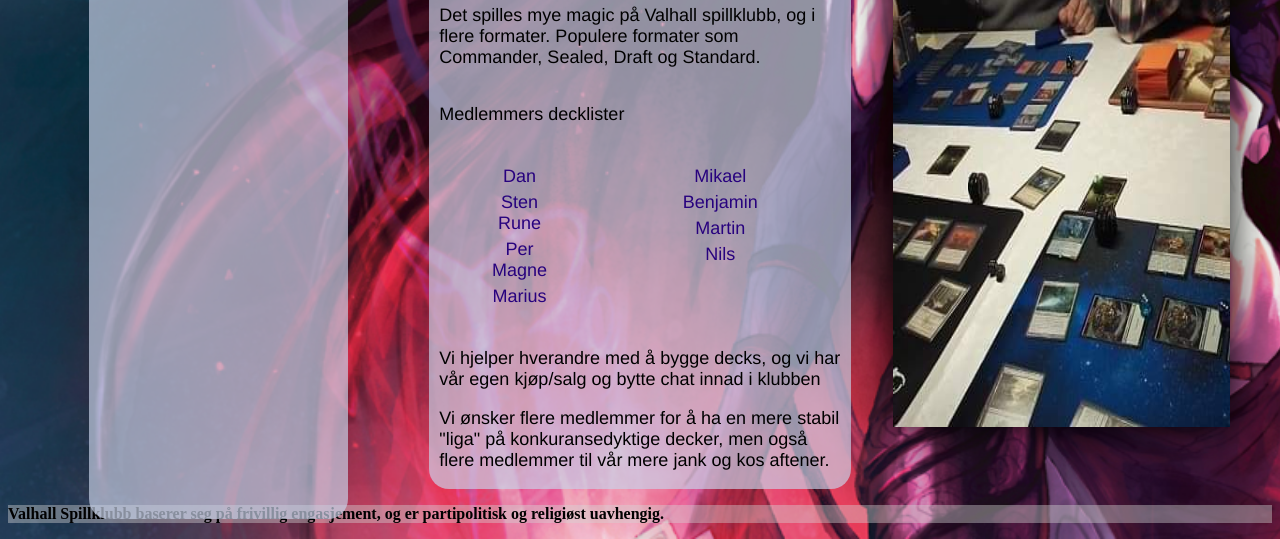
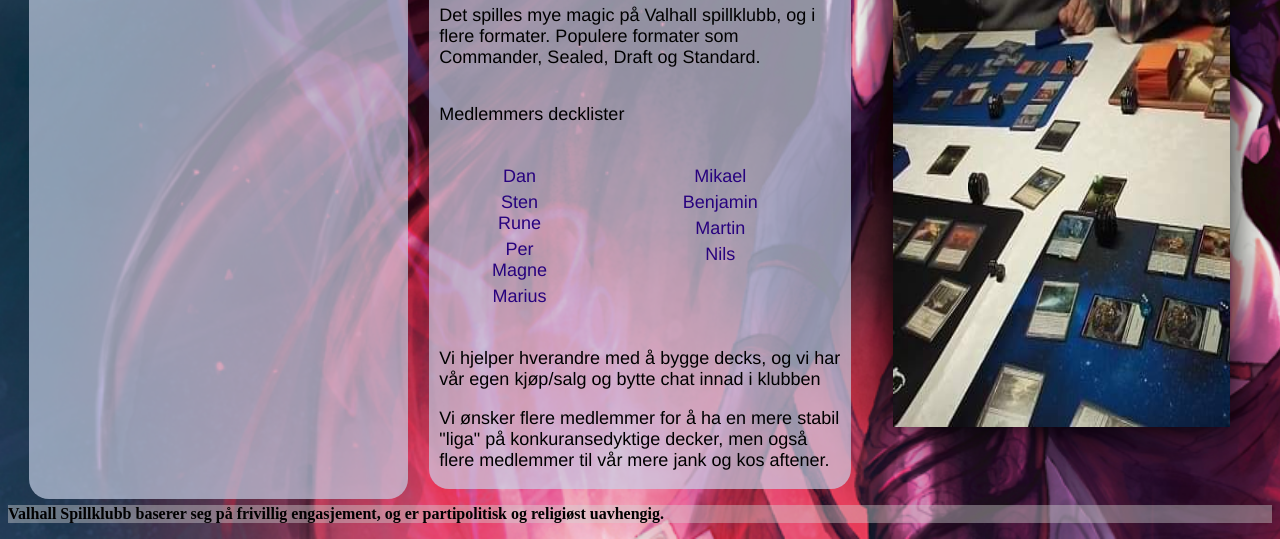
Before and after one commit to Dplague/dplague.github.io, a plain HTML site: page mtg-tab.html in a window 1280 px wide. Shown: the part 553-1092 px from the top of the page. Drawn offline with nearby package versions, Linux system fonts and the light colour scheme.

Commit message:
added css rules to deckbak to fix visual issues

```diff
--- a/css.css
+++ b/css.css
@@ -21,6 +21,8 @@ body {
 .deckbak {
   background: rgba(201, 211, 233, 0.678);
   border-radius: 20px;
+  width: 90%;
+  margin-bottom: 20px;
 }
 header {
 
```
